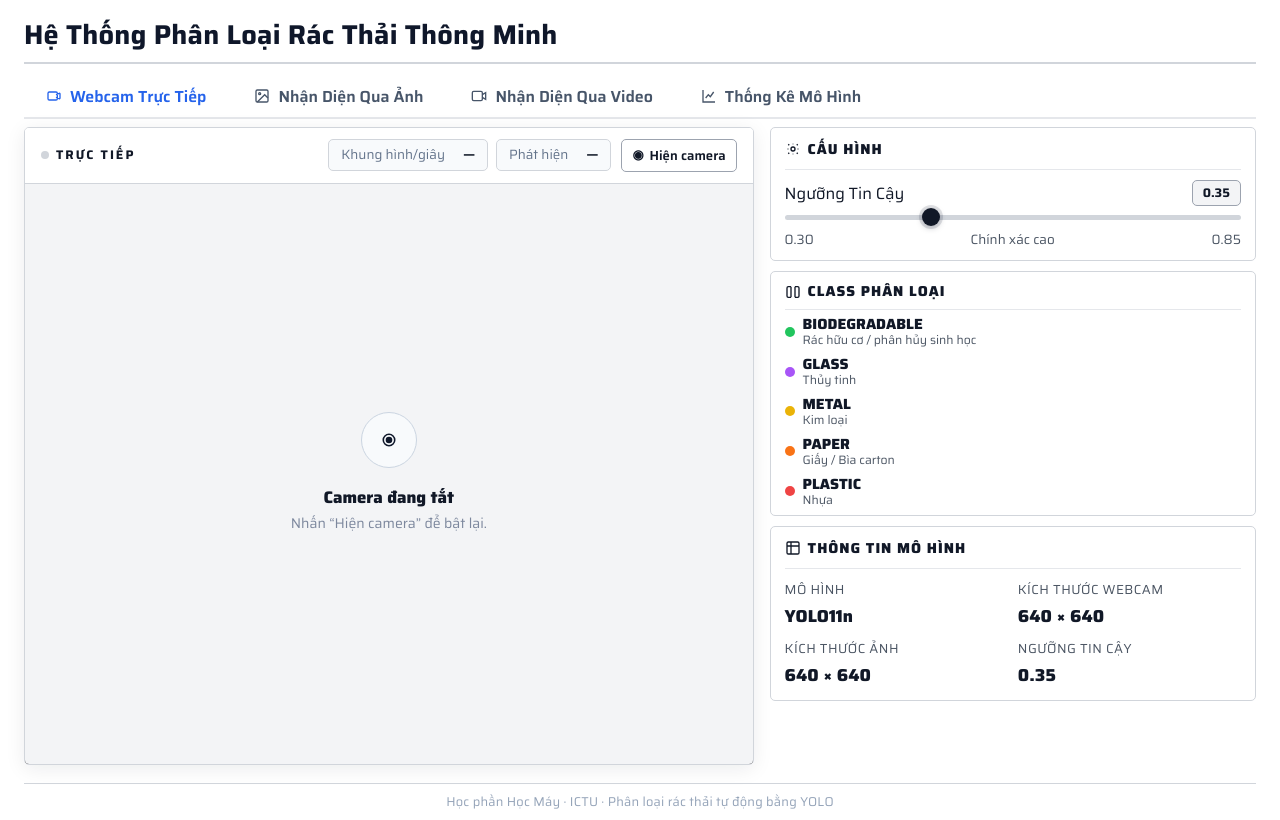
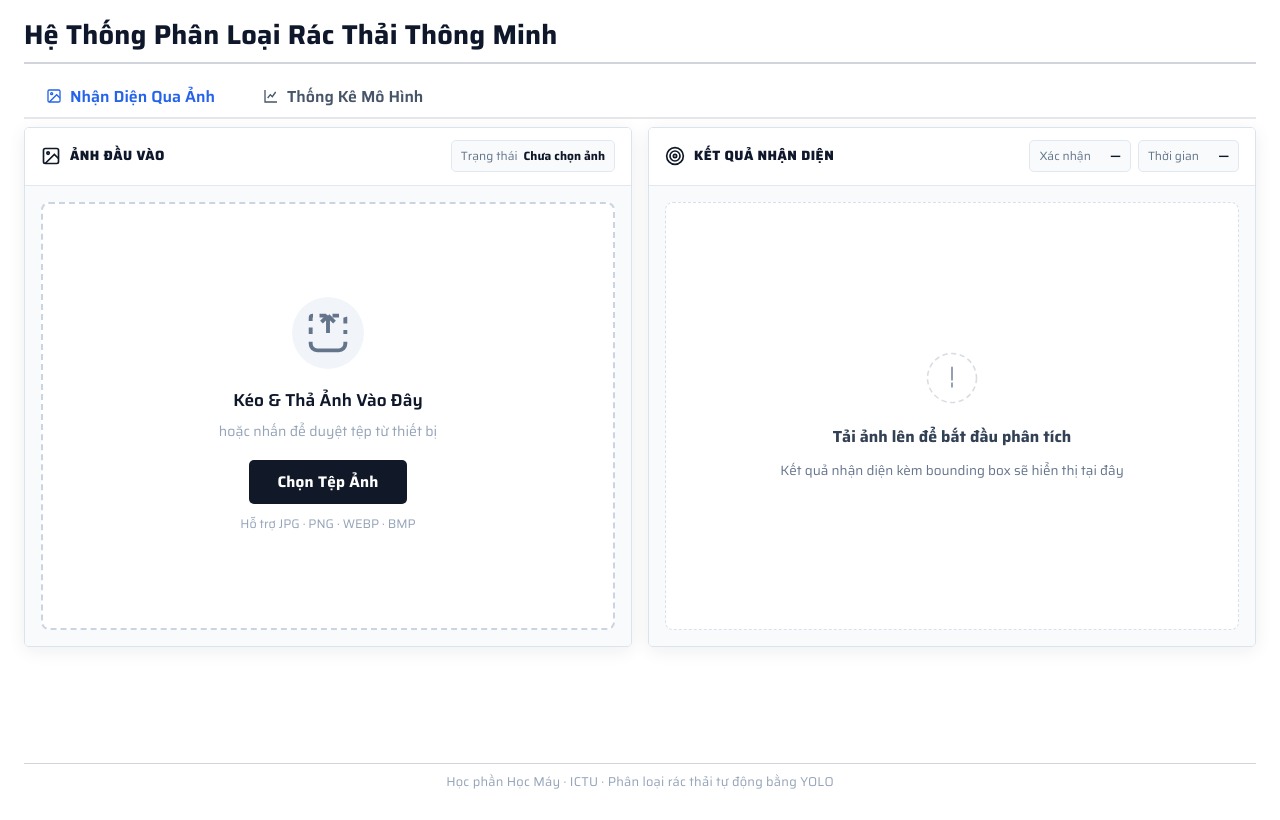
Before and after one commit to qhun22/Waste-Detection-YoLo-Benchmark, a FastAPI app: page / in a window 1280 px wide. After the commit the page ends 789 px from the top, so only its background shows below. Run offline with FastAPI, Linux system fonts and the light colour scheme.

Commit message:
Prepare for Render deployment: hide webcam/video tabs, add model and configs
- Hide webcam and video tabs; default to image recognition tab
- Add render.yaml with build/start commands for Render
- Add .python-version pinned to 3.11.9
- Add best.pt model via .gitignore exception
- Update .gitignore to allow best.pt

Co-Authored-By: Claude Sonnet 4.6 <noreply@anthropic.com>

```diff
--- a/app/templates/index.html
+++ b/app/templates/index.html
@@ -25,16 +25,16 @@
 
     <!-- ── Tab Nav ─────────────────────────────────────────────── -->
     <nav class="tab-nav" role="tablist">
-      <button id="tab-btn-webcam" class="tab-btn active" role="tab"
-              aria-selected="true" aria-controls="tab-webcam"
+      <button id="tab-btn-webcam" class="tab-btn" role="tab" style="display:none"
+              aria-selected="false" aria-controls="tab-webcam"
               onclick="switchTab('webcam')">
         <svg class="tab-icon" viewBox="0 0 24 24" fill="none" stroke="currentColor" stroke-width="2">
           <path d="M15 10l4.553-2.069A1 1 0 0121 8.882v6.235a1 1 0 01-1.447.894L15 14M3 8a2 2 0 012-2h10a2 2 0 012 2v8a2 2 0 01-2 2H5a2 2 0 01-2-2V8z"/>
         </svg>
         Webcam Trực Tiếp
       </button>
-      <button id="tab-btn-image" class="tab-btn" role="tab"
-              aria-selected="false" aria-controls="tab-image"
+      <button id="tab-btn-image" class="tab-btn active" role="tab"
+              aria-selected="true" aria-controls="tab-image"
               onclick="switchTab('image')">
         <svg class="tab-icon" viewBox="0 0 24 24" fill="none" stroke="currentColor" stroke-width="2">
           <rect x="3" y="3" width="18" height="18" rx="2"/><circle cx="8.5" cy="8.5" r="1.5"/>
@@ -42,7 +42,7 @@
         </svg>
         Nhận Diện Qua Ảnh
       </button>
-      <button id="tab-btn-video" class="tab-btn" role="tab"
+      <button id="tab-btn-video" class="tab-btn" role="tab" style="display:none"
               aria-selected="false" aria-controls="tab-video"
               onclick="switchTab('video')">
         <svg class="tab-icon" viewBox="0 0 24 24" fill="none" stroke="currentColor" stroke-width="2">
@@ -65,7 +65,7 @@
     <main class="app-main">
 
       <!-- ── Tab 1: Webcam ─────────────────────────────────────── -->
-      <section id="tab-webcam" class="tab-content active" role="tabpanel">
+      <section id="tab-webcam" class="tab-content" role="tabpanel" style="display:none">
         <div class="webcam-layout">
 
           <!-- Stream -->
@@ -200,7 +200,7 @@
       </section>
 
       <!-- ── Tab 2: Image ──────────────────────────────────────── -->
-      <section id="tab-image" class="tab-content" role="tabpanel">
+      <section id="tab-image" class="tab-content active" role="tabpanel">
         <div class="image-layout image-recognition-layout">
 
           <!-- Card 1: ẢNH ĐẦU VÀO -->
```
Also changed, not shown: render.yaml (added, +9 -0 lines), 3 other files.
